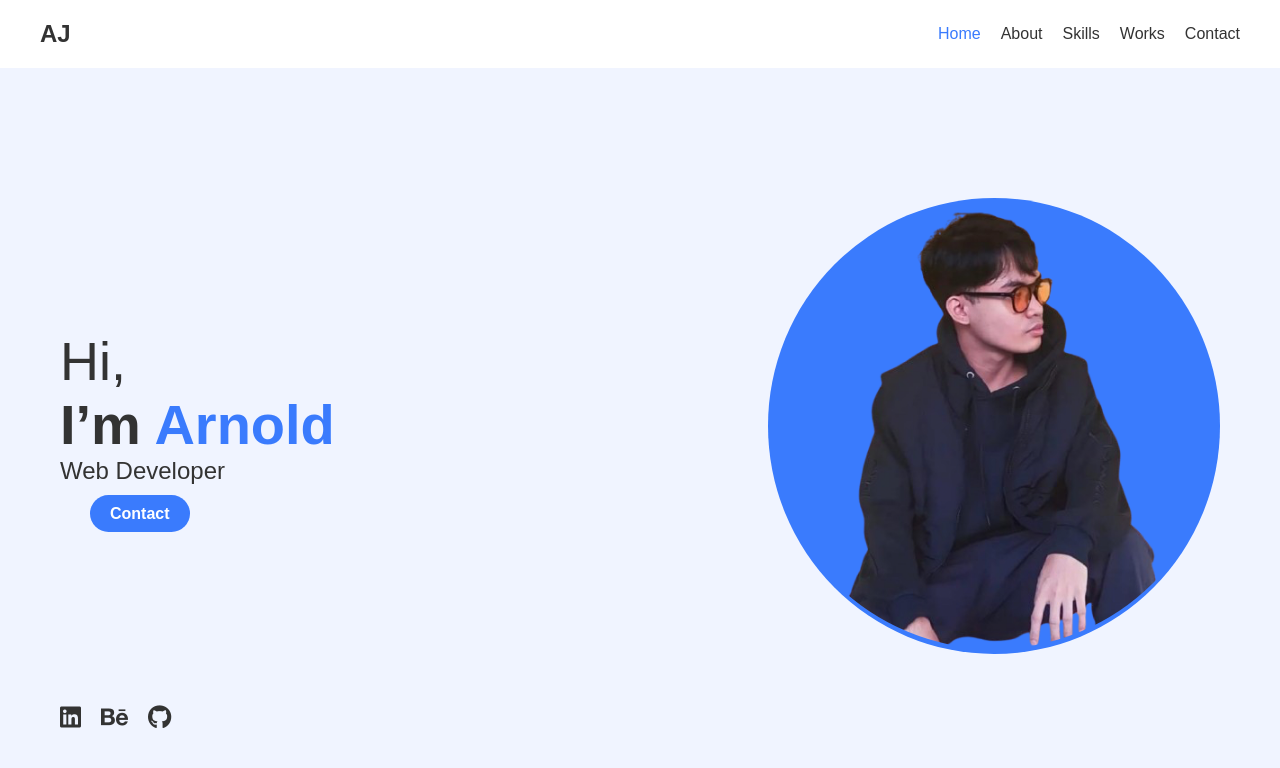
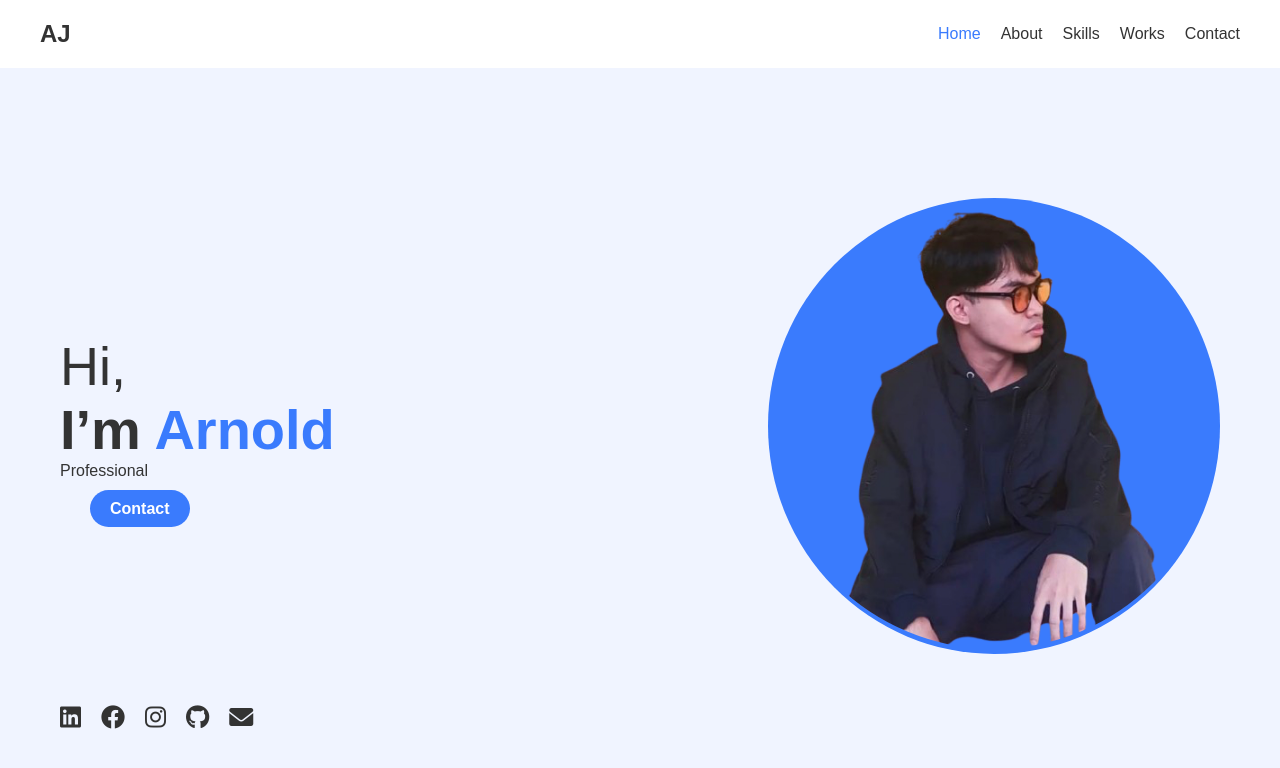
Before and after one commit to AjPogi90/MyPorfolioAJ, a plain HTML site: page index.html in a window 1280 px wide. Drawn offline with nearby package versions, Linux system fonts and the light colour scheme.

Commit message:
Update index.html

```diff
--- a/index.html
+++ b/index.html
@@ -28,7 +28,10 @@
             <div class="hero__text">
                 <p class="hero__intro">Hi,</p>
                 <h2 class="hero__name">I’m <span class="hero__highlight">Arnold</span></h2>
-                <p class="hero__job-title">Web Developer</p>
+
+
+                <div class="text">Professional <span class="typing"></span></div>
+
                 <a href="#contact" class="hero__contact-btn">Contact</a>
             </div>
             <div class="hero__image-wrapper">
@@ -38,18 +41,28 @@
 
         <footer class="footer">
             <div class="footer__social-links">
-                <a href="#" class="footer__social-link" aria-label="LinkedIn">
+                <a href="https://www.linkedin.com/in/arnold-jay-lolong-89bab9336/" class="footer__social-link" aria-label="LinkedIn">
                     <i class="fab fa-linkedin"></i>
                 </a>
-                <a href="#" class="footer__social-link" aria-label="Behance">
-                    <i class="fab fa-behance"></i>
+                <a href="https://www.facebook.com/ARNOLDLOLONG15" class="footer__social-link" aria-label="Facebook">
+                    <i class="fab fa-facebook"></i>
                 </a>
-                <a href="#" class="footer__social-link" aria-label="GitHub">
+                <a href="https://www.instagram.com/ey_jays/" class="footer__social-link" aria-label="Instagram">
+                    <i class="fab fa-instagram"></i>
+                </a>
+                <a href="https://github.com/ajpogi90" class="footer__social-link" aria-label="GitHub">
                     <i class="fab fa-github"></i>
+                </a>
+                <a href="mailto:ajlolong15@gmail.com?subject=Your%20Subject&body=Hello%20there!" class="footer__social-link" aria-label="Email">
+                    <i class="fas fa-envelope"></i>
                 </a>
             </div>
         </footer>
+
     </main>
 
+    <!-- Link to script.js -->
+    <script src="https://cdnjs.cloudflare.com/ajax/libs/typed.js/2.0.12/typed.min.js"></script>
+    <script src="script.js"></script>
 </body>
 </html>
```
